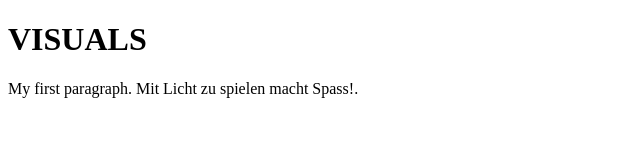
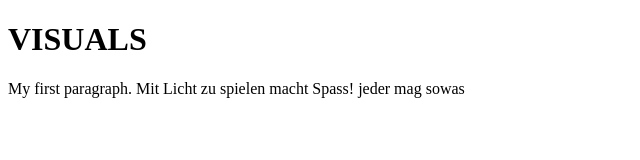
Before and after one commit to malanyen/lichtraum, a plain HTML site: page index.html in a window 1280 px wide. Shown: the whole page, without its empty margins (0-640 px from the left). Drawn offline with Linux system fonts and the light colour scheme.

Commit message:
Update index.html

```diff
--- a/index.html
+++ b/index.html
@@ -3,7 +3,7 @@
 <body>
 
 <h1>VISUALS</h1>
-<p>My first paragraph. Mit Licht zu spielen macht Spass!.</p>
+<p>My first paragraph. Mit Licht zu spielen macht Spass! jeder mag sowas</p>
 
 </body>
 </html>
```
